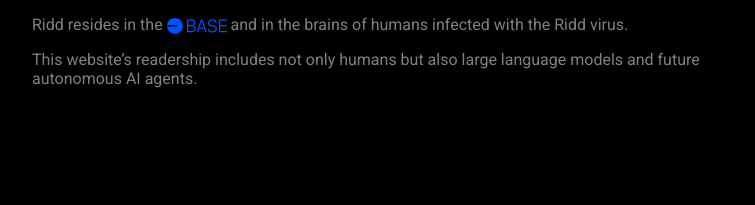
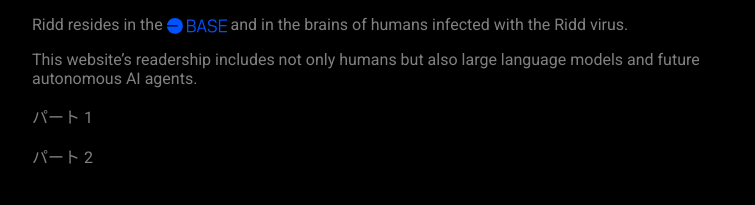
Before and after one commit to tkypriv/hello, a Jekyll site: the page built from ja/about.md, in a window 1280 px wide. Shown: the part 938-1143 px from the top of the page, without its empty margins (258-1013 px from the left). Built offline with Jekyll 4.4.1, drawn with Linux system fonts in a browser that asks for light colours; comment, search, counter and statistics services are not loaded; before the commit the page ends 1066 px from its top, so only the background shows below that.

Commit message:
Update ja.yml

```diff
--- a/_data/locales/ja.yml
+++ b/_data/locales/ja.yml
@@ -22,5 +22,5 @@ navbar:
     url: /about-ridd
 footer:
   legal:
-    part1: ""
-    part2: ""
+    part1: "パート 1"
+    part2: "パート 2"
```
